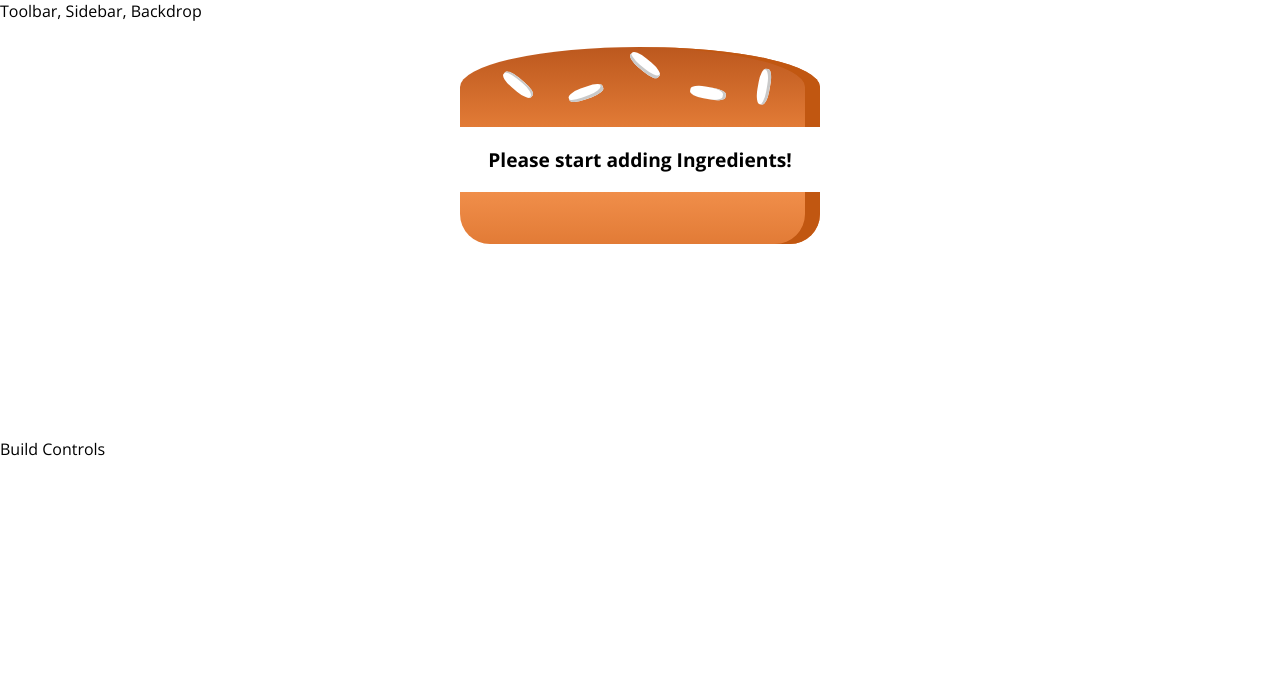
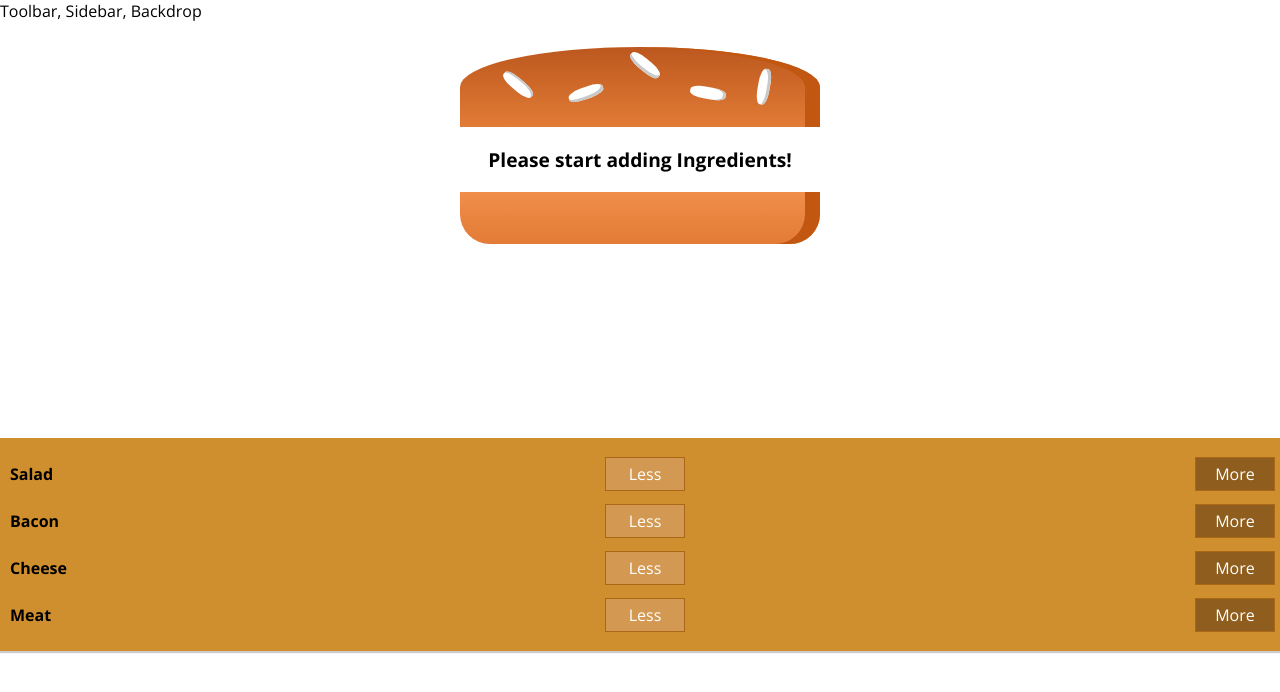
Before and after one commit to nsathya1990/burger-builder, a React app: page / in a window 1280 px wide. Shown: the top 692 px of the page. Built offline with nearby package versions, Linux system fonts and the light colour scheme.

Commit message:
outputting multiple build controls

```diff
--- a/src/components/Burger/BuildControls/BuildControl/BuildControl.css
+++ b/src/components/Burger/BuildControls/BuildControl/BuildControl.css
@@ -9,6 +9,7 @@
     display: block;
     font: inherit;
     padding: 5px;
+    margin: 0 5px;
     width: 80px;
     border: 1px solid #AA6817;
     cursor: pointer;
@@ -35,7 +36,7 @@
 }
 
 .BuildControl .Less {
-    background-color: #D399F2;
+    background-color: #D39952;
     color: white;
 }
 
--- a/src/components/Burger/BuildControls/BuildControls.js
+++ b/src/components/Burger/BuildControls/BuildControls.js
@@ -1,8 +1,21 @@
 import React from 'react';
 
+import classes from './BuildControls.css';
+
+import BuildControl from './BuildControl/BuildControl';
+
+const controls = [
+    { label: 'Salad', type: 'salad' },
+    { label: 'Bacon', type: 'bacon' },
+    { label: 'Cheese', type: 'cheese' },
+    { label: 'Meat', type: 'meat' }
+];
+
 const buildControls = props => (
-    <div>
-
+    <div className={classes.BuildControls}>
+        {controls.map(ctrl => (
+            <BuildControl key={ctrl.label} label={ctrl.label} />
+        ))}
     </div>
 );
 
--- a/src/containers/BurgerBuilder/BurgerBuilder.js
+++ b/src/containers/BurgerBuilder/BurgerBuilder.js
@@ -3,6 +3,7 @@
 import Aux from '../../hoc/Auxiliary';
 
 import Burger from '../../components/Burger/Burger';
+import BuildControls from '../../components/Burger/BuildControls/BuildControls';
 
 class BurgerBuilder extends Component {
     state = {
@@ -17,7 +18,7 @@
         return (
             <Aux>
                 <Burger ingredients={this.state.ingredients} />
-                <div>Build Controls</div>
+                <BuildControls />
             </Aux>
         );
     }
```
